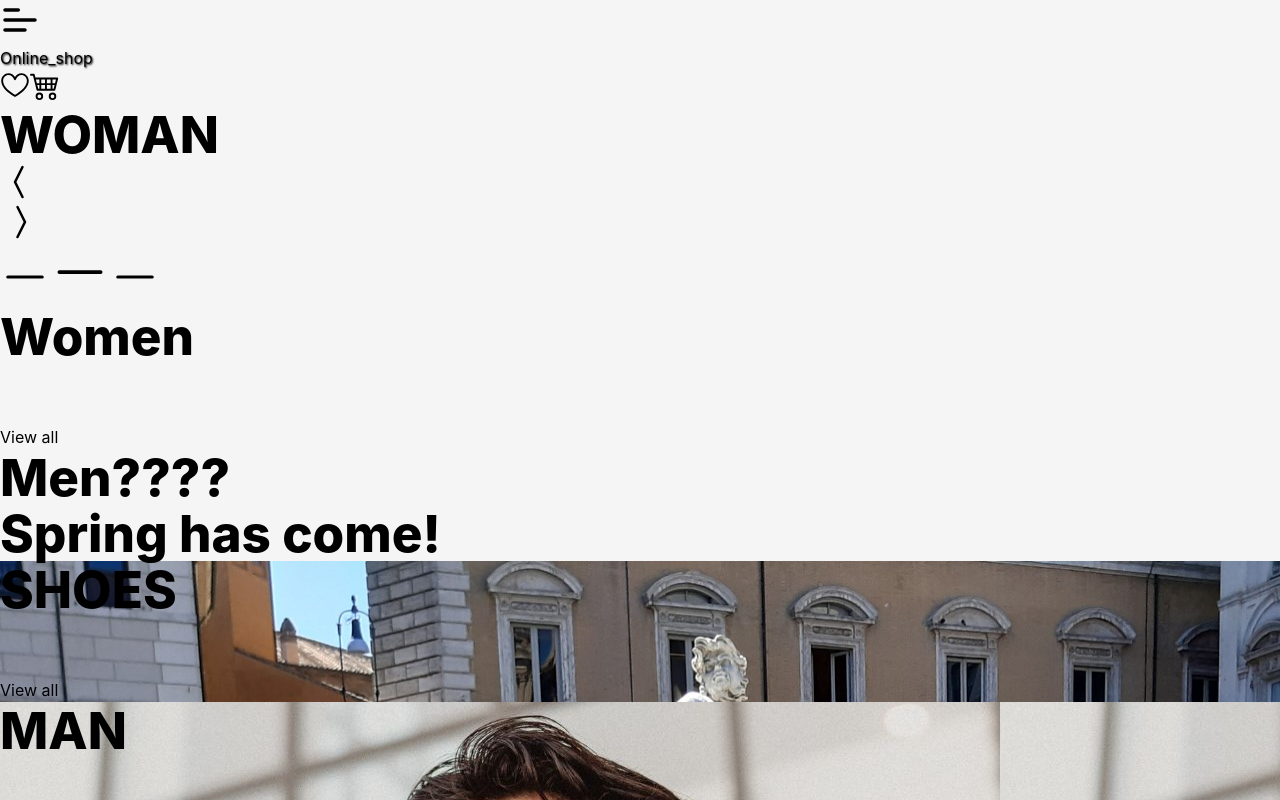
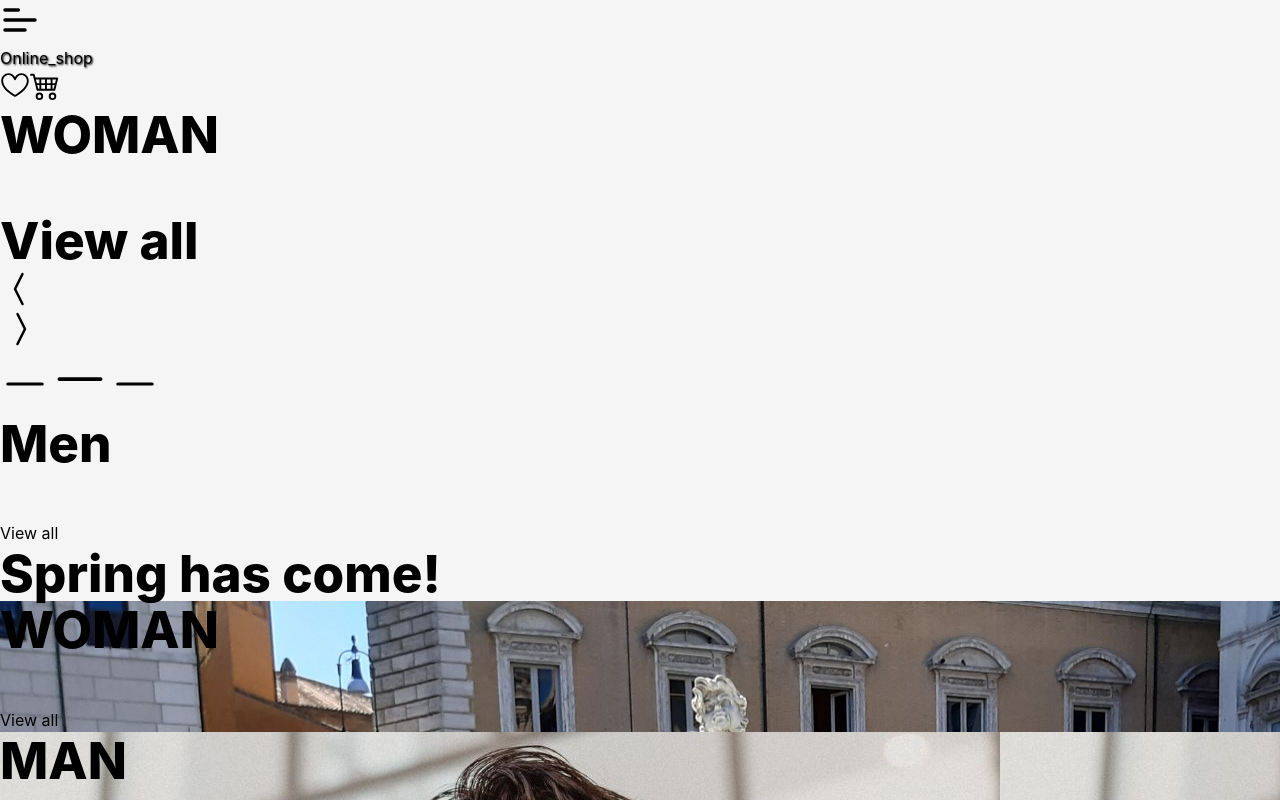
Before and after one commit to wanghaisheng/a-Online_shop-hub, a React (Vite) app: page / in a window 1280 px wide. Shown: the top 800 px of the page. Built offline with nearby package versions, Linux system fonts and the light colour scheme.

Commit message:
product styling cart started, all links in Home works fine

```diff
--- a/src/components/HomeTiles/HomeTiles.tsx
+++ b/src/components/HomeTiles/HomeTiles.tsx
@@ -15,7 +15,7 @@ function HomeTiles() {
             backgroundImage: `url(${kf3})`,
           }}
         >
-          <NavLinksHome title="SHOES" link="/clothing/women" />
+          <NavLinksHome title="WOMAN" link="/clothing/women" />
         </div>
         {/*top right tile  */}
         <div
--- a/src/components/ui/CategoryItemStyling/CategoryItemStyling.tsx
+++ b/src/components/ui/CategoryItemStyling/CategoryItemStyling.tsx
@@ -15,16 +15,16 @@ function CategoryItemStyling({ item }: {item: ItemType}) {
   return (
     <div
       key={item.id}
-      className="h-[500px] w-full max-w-[300px] border-2 border-transparent hover:border-2 hover:border-black
+      className="h-[500px] w-full max-w-[300px]
           lg:h-[550px] lg:max-w-[450px]"
     >
       <Link to={`/product/${item.id}`}>
         <img
           src={item.image}
-          className="h-[450px] w-full max-w-[300px] bg-cover bg-center bg-no-repeat lg:h-[500px] lg:max-w-[450px]"
+          className="h-[450px] w-full max-w-[300px] border-2 border-transparent bg-cover bg-center bg-no-repeat hover:border-2 hover:border-slate-600 lg:h-[500px] lg:max-w-[450px]"
         />
-        <h6 className=" truncate pl-1">{item.title}</h6>
-        <h5 className=" pl-1 font-bold">{item.price} USD</h5>
+        <h6 className=" truncate">{item.title}</h6>
+        <h5 className="font-bold">{item.price} USD</h5>
       </Link>
     </div>
   );
--- a/src/components/ui/Main Carousel/MainCarousel.tsx
+++ b/src/components/ui/Main Carousel/MainCarousel.tsx
@@ -7,6 +7,7 @@ import {
   BsChevronCompactRight,
   BsDashLg,
 } from "react-icons/bs";
+import { NavLink } from "react-router-dom";
 
 const images = [
   { image: mc1, title: "Glamor and Chic" },
@@ -45,9 +46,18 @@ function MainCarousel() {
         style={{ backgroundImage: `url(${images[imageIndex].image})` }}
         className="aspect-[16/9] max-h-full min-h-[600px] w-full bg-cover bg-center bg-no-repeat duration-700"
       ></div>
-      <h1 className=" absolute bottom-[350px] right-[200px] block cursor-pointer  text-red-300">
-        {images[imageIndex].title}
+      <h1 className=" absolute bottom-[230px] block cursor-pointer text-center  text-red-300">
+        <NavLink to="/clothing/women">
+          {images[imageIndex].title}
+          <p
+            className="absolute right-1/2 top-1/2 block -translate-y-1/2 translate-x-1/2 transform cursor-pointer border-b-2 text-lg font-normal text-white"
+            style={{ marginTop: "50px", textDecorationThickness: "1.5px" }}
+          >
+            View all
+          </p>
+        </NavLink>
       </h1>
+
       <div className="absolute bottom-[50%]  left-8 -translate-x-0 translate-y-[50%] cursor-pointer text-white hover:scale-110">
         <BsChevronCompactLeft size={40} onClick={prevSlide} />
       </div>
--- a/src/components/ui/NavLinksHome/NavLinksHome.tsx
+++ b/src/components/ui/NavLinksHome/NavLinksHome.tsx
@@ -16,8 +16,8 @@ function NavLinksHome({ title, link }: NavLinksHomeProps) {
           {title}
         </h1>
         <p
-          className="absolute right-1/2 top-1/2 block -translate-y-1/2 translate-x-1/2 transform cursor-pointer border-b-2 text-xl font-normal text-white"
-          style={{ marginTop: "60px", textDecorationThickness: "1.5px" }}
+          className="absolute right-1/2 top-1/2 block -translate-y-1/2 translate-x-1/2 transform cursor-pointer border-b-2 text-lg font-normal text-white"
+          style={{ marginTop: "50px", textDecorationThickness: "1.5px" }}
         >
           View all
         </p>
--- a/src/css/index.css
+++ b/src/css/index.css
@@ -47,6 +47,12 @@ h1 {
   font-weight: 800;
 }
 
+/* title of specyfic product in Product */
+h2 {
+  font-size: 1.5rem;
+
+}
+
 h3 {
   font-size: 1.1rem;
   line-height: 1.1;
--- a/src/pages/Clothing/Clothing.tsx
+++ b/src/pages/Clothing/Clothing.tsx
@@ -31,7 +31,7 @@ function Clothing() {
   return (
     <div className=" flex h-full w-full justify-center flex-col items-center">
       <BarNavigation />
-      <div className=" mt-20 h-full max-w-[1000px] flex flex-col items-center justify-center">
+      <div className=" mt-20 h-full max-w-[1000px] flex flex-col items-center justify-center mb-20">
         <h2 className="text-center mb-10 text-lg uppercase font-bold italic">{category}</h2>
         { ComponentToRender ? <ComponentToRender /> : null}
       </div>
--- a/src/pages/Home/Home.tsx
+++ b/src/pages/Home/Home.tsx
@@ -32,10 +32,11 @@ function Home() {
             backgroundImage: `url(${imgMix})`,
           }}
         ></div>
-        <NavLinksHome title="Women" link="/clothing/women" />
-        <h1 className="absolute bottom-4 right-0 p-20 text-5xl font-extrabold text-white">
+        <NavLinksHome title="Men" link="/clothing/men" />
+
+        {/* <h1 className="absolute bottom-4 right-0 p-20 text-5xl font-extrabold text-white">
           Men????
-        </h1>
+        </h1> */}
       </section>
 
       <section className="relative h-full w-full">
@@ -48,13 +49,13 @@ function Home() {
         ></div>
         {/* desktop image */}
         <div
-          className="hidden h-[670px] w-full bg-cover bg-left-top bg-no-repeat sm:block"
+          className="hidden h-[670px] w-full bg-cover bg-left-top bg-no-repeat sm:block xl:h-[700px] min-[1600px]:h-[950px]"
           style={{
             backgroundImage: `url(${spring})`,
           }}
         ></div>
 
-        <h1 className="absolute bottom-4 right-0 p-20 text-8xl font-extralight text-pink-400">
+        <h1 className="absolute text-right sm:bottom-20 right-0 sm:p-20 sm:text-8xl font-extralight text-pink-400 bottom-10 p-2">
           Spring has come!
         </h1>
       </section>
--- a/src/pages/Product/Product.tsx
+++ b/src/pages/Product/Product.tsx
@@ -1,11 +1,12 @@
 import { useParams } from "react-router-dom";
 import useFetchingProduct from "../../Custom Hooks/useFetchingProduct";
 import BarNavigation from "../../components/BarNavigation/BarNavigation";
+import Footer from "../../components/Footer/Footer";
 
 function Product() {
   const { product } = useParams();
 
-  const singleProduct = product ? product : "1";
+  const singleProduct = product ? product : "1";  //zostawiamy tak czy dać co innego??????
 
   //calling custom hook useFetchingProduct and forwarding string with specific product id from link props from QueryFetchedMen and so on...
   const { data, isError, error } = useFetchingProduct(singleProduct);
@@ -15,9 +16,28 @@ function Product() {
   }
 
   return (
-    <div>
+    <div className=" flex h-full w-full flex-col items-center justify-center">
       <BarNavigation />
-      <div>{data?.title}</div>
+      <div className=" mb-20 mt-32 flex h-full max-w-[1000px] flex-col items-center justify-center">
+        <div className="justify-center w-full flex h-full max-w-[300px] flex-col items-center sm:max-w-[600px] lg:h-[550px] lg:max-w-[950px] lg:flex-row lg:items-start">
+          <img
+            src={data?.image}
+            className="h-[400px] w-full max-w-[300px] bg-cover bg-center bg-no-repeat lg:h-[500px] lg:max-w-[450px]"
+          ></img>
+          <div className="lg:pl-5">
+            <h2 className="">{data?.title}</h2>
+            <h2 className=" text-right">{data?.price} USD</h2>
+            <p className="mb-1">in Stock</p>
+            <p>ROZMIARY tabela rozmiarów komponent</p>
+            <div className="mt-6">
+              <button className="mr-5">ADD TO CART</button>
+              <button>FAVORITE</button>
+            </div>
+            <p className="mt-6">{data?.description}</p>
+          </div>
+        </div>
+      </div>
+      <Footer />
     </div>
   );
 }
```
